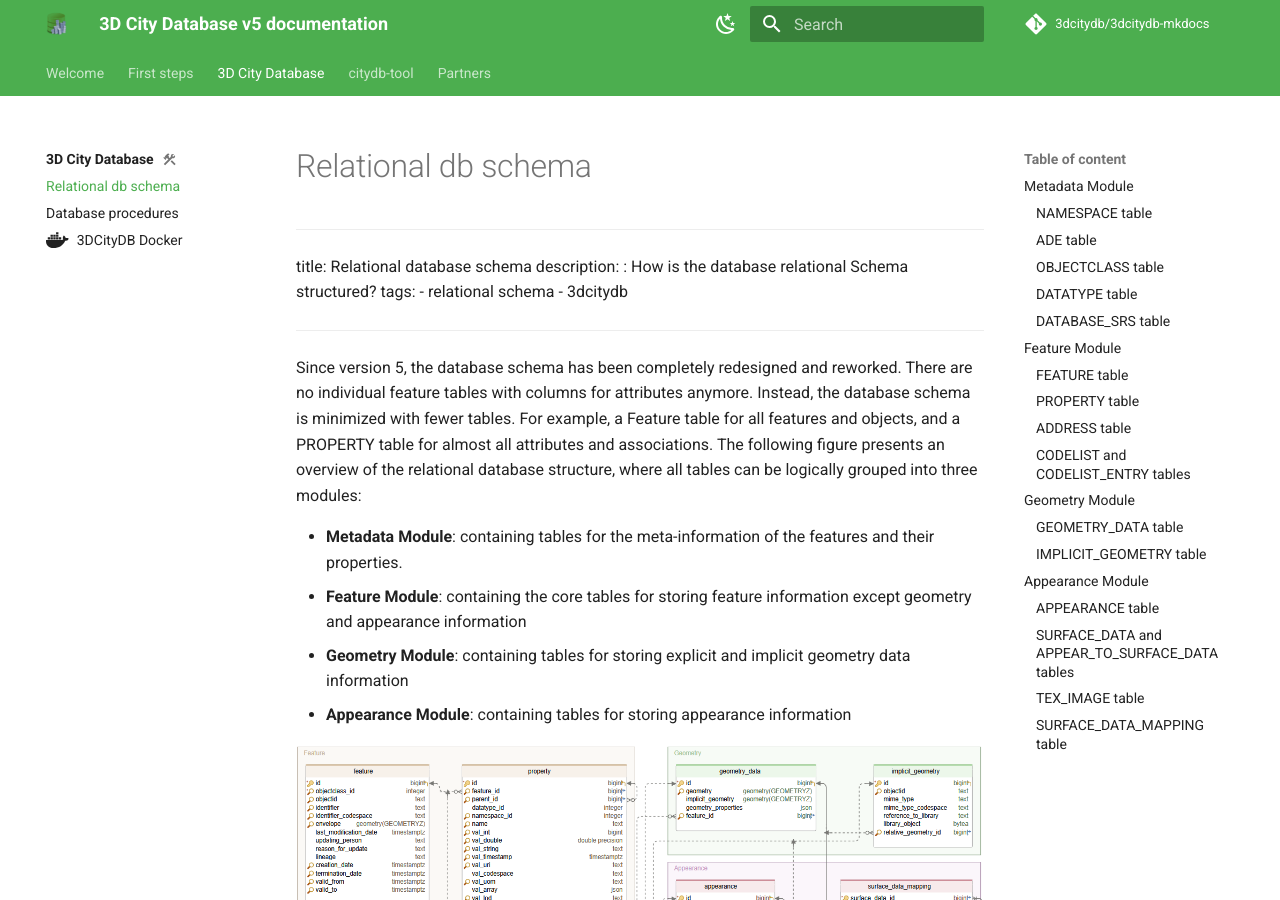
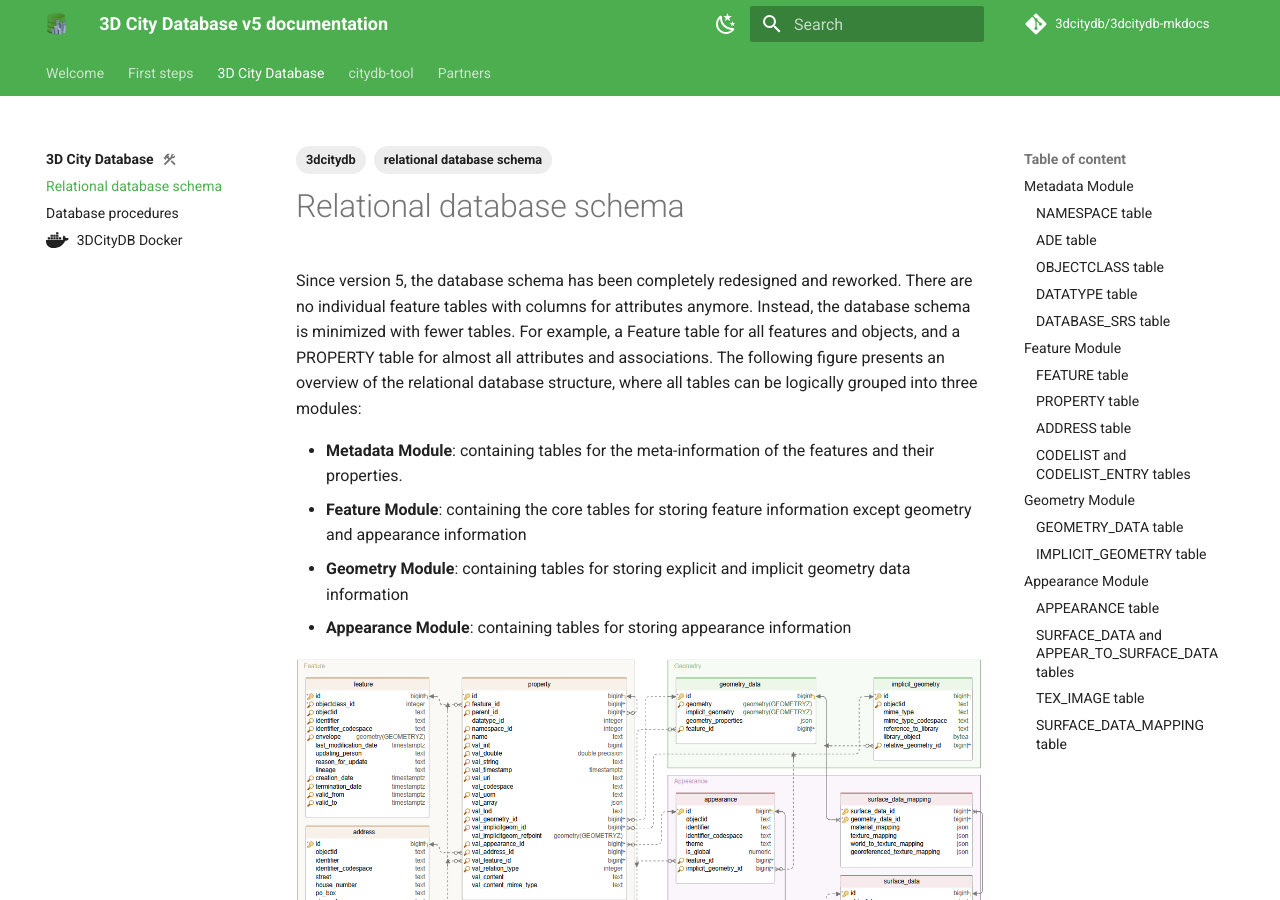
Before and after one commit to BWibo/3dcitydb-mkdocs, an MkDocs documentation site: the page built from docs/3dcitydb/relational-db-schema.md, in a window 1280 px wide and 900 px high. Built offline with MkDocs 1.6.1 and Material for MkDocs 9.7.7, drawn with Linux system fonts in a browser that asks for light colours; comment, search, counter and statistics services are not loaded.

```diff
--- a/docs/3dcitydb/relational-db-schema.md
+++ b/docs/3dcitydb/relational-db-schema.md
@@ -1,9 +1,9 @@
 ---
 title: Relational database schema
-description: : How is the database relational Schema structured?
+description: 3DCityDB v5 database schema
 tags:
-  - relational schema
   - 3dcitydb
+  - relational database schema
 ---
 
 Since version 5, the database schema has been completely redesigned and reworked. There are no individual feature tables with columns for attributes anymore. Instead, the database schema is minimized with fewer tables. For example, a Feature table for all features and objects, and a PROPERTY table for almost all attributes and associations. The following figure presents an overview of the relational database structure, where all tables can be logically grouped into three modules:
```
Also changed, not shown: docs/3dcitydb/docker.md (+3 -3 lines), docs/citydb-tool/docker.md (+1 -1 lines), docs/first-steps/docker.md (+1 -1 lines).
